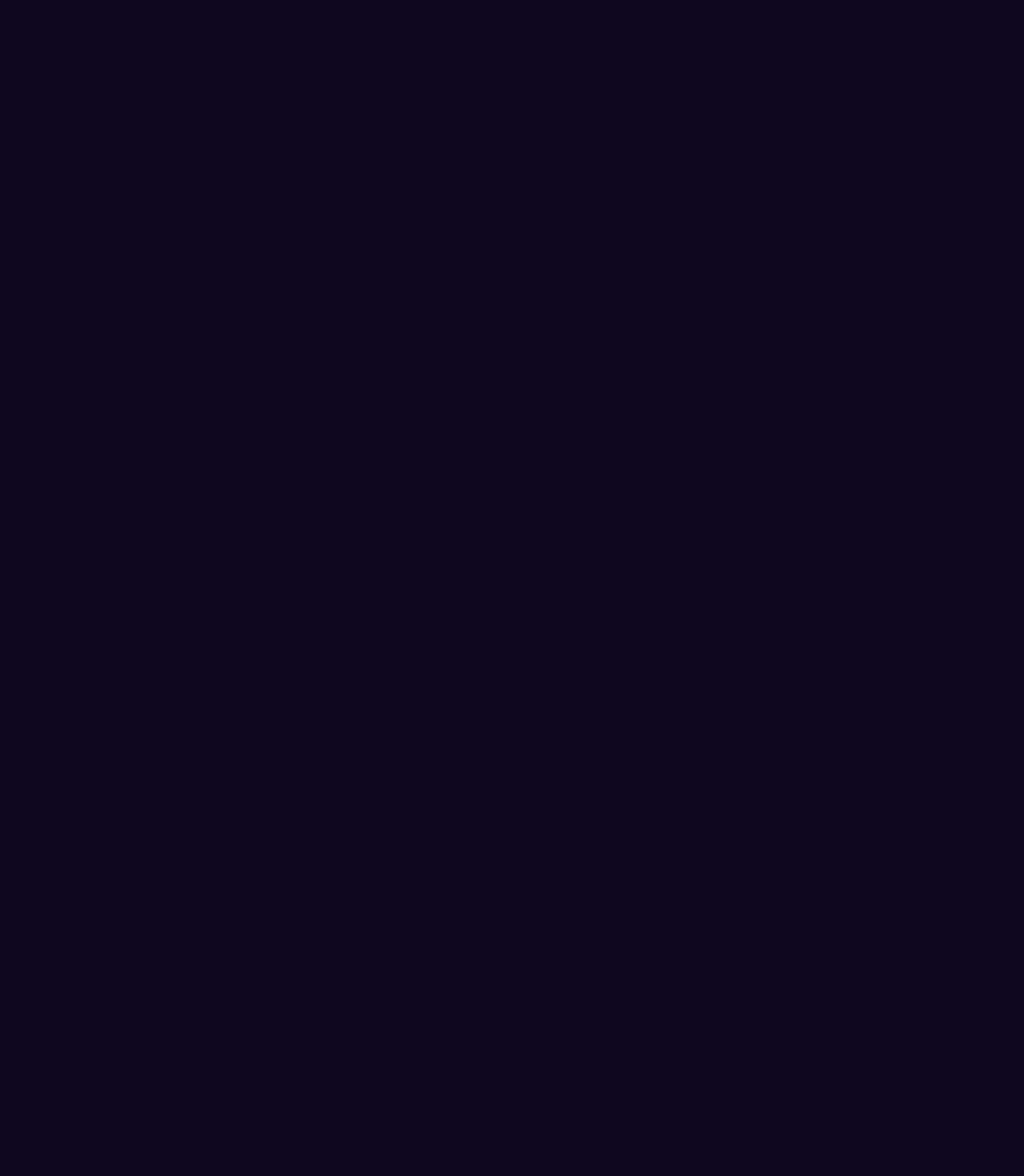
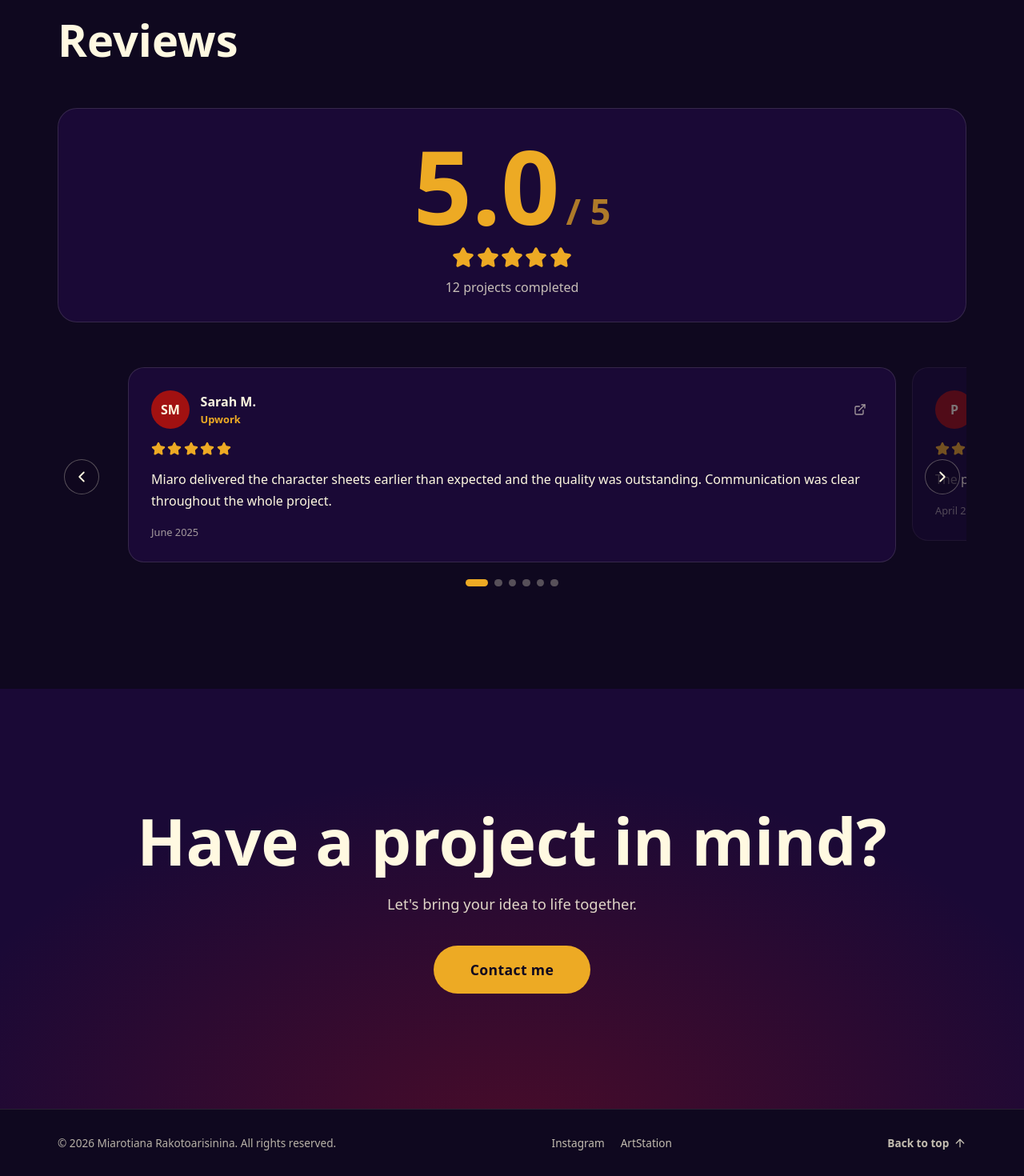
Before and after one commit to ifrit653/portfolio-Miaro, a React (Vite) app: page / in a window 1280 px wide. Shown: the part 4312-5782 px from the top of the page at 80% size. Before the commit the page ends 4204 px from the top, so only its background shows below. Built offline with nearby package versions, Linux system fonts and the light colour scheme.

Commit message:
add all sections and remove placeholder

```diff
--- a/src/App.jsx
+++ b/src/App.jsx
@@ -1,12 +1,12 @@
 import Navbar from "./components/layout/Navbar";
+import Footer from "./components/layout/Footer";
 import Hero from "./sections/Hero";
 import About from "./sections/About";
-import Section from "./components/ui/Section";
 import Projects from "./sections/projects/Projects";
 import Process from "./sections/process/Process";
 import Gallery from "./sections/gallery/Gallery";
-
-const PLACEHOLDERS = ["reviews"];
+import Reviews from "./sections/reviews/Reviews";
+import FinalCta from "./sections/FinalCta";
 
 export default function App() {
   return (
@@ -18,12 +18,10 @@ export default function App() {
         <Projects />
         <Process />
         <Gallery />
-        {/* {PLACEHOLDERS.map((id) => (
-          <Section key={id} id={id} title={id}>
-            <div style={{ minHeight: "70vh" }} />
-          </Section>
-        ))} */}
+        <Reviews />
+        <FinalCta />
       </main>
+      <Footer />
     </>
   );
 }
```
